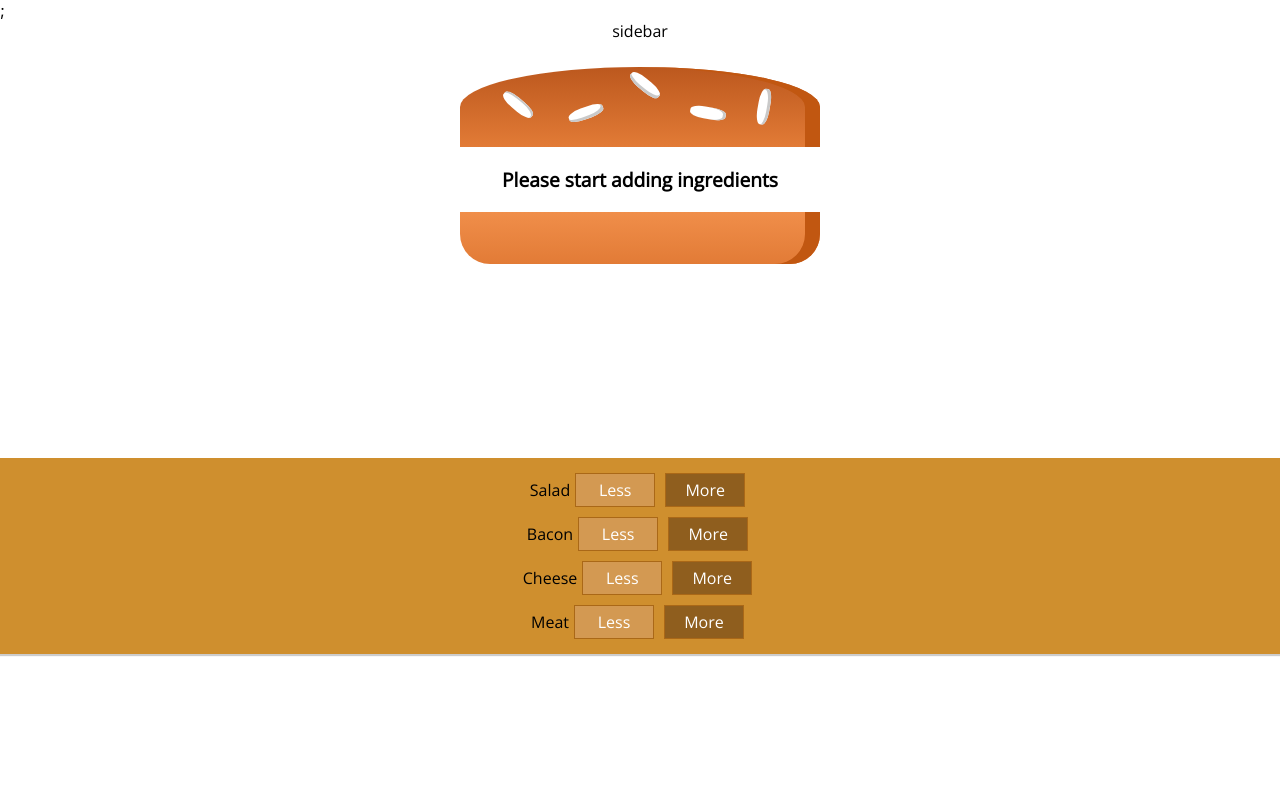
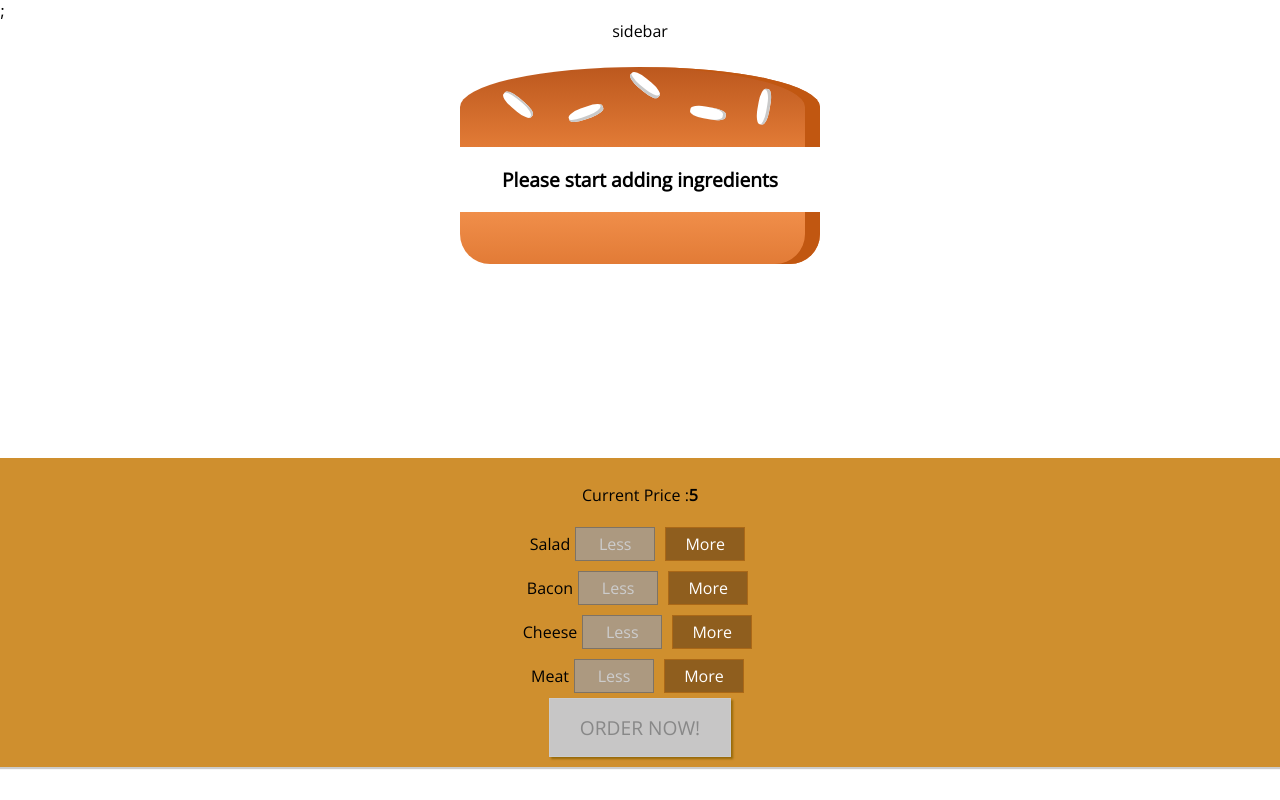
Before and after one commit to ilis137/React-course-project, a React app: page / in a window 1280 px wide. Built offline with nearby package versions, Linux system fonts and the light colour scheme.

Commit message:
added some controls for ordering burger

```diff
--- a/src/components/Burger/BurgerControls/BuildContol/BuildControl.jsx
+++ b/src/components/Burger/BurgerControls/BuildContol/BuildControl.jsx
@@ -3,8 +3,16 @@ import classes from "./BuildControl.module.css";
 const BuildControl = props => (
   <div className={classes.BuildControl}>
     <div className={classes.label}>{props.label}</div>
-    <button className={classes.Less}>Less</button>
-    <button className={classes.More}>More</button>
+    <button
+      className={classes.Less}
+      onClick={props.removed}
+      disabled={props.disabled}
+    >
+      Less
+    </button>
+    <button className={classes.More} onClick={props.added}>
+      More
+    </button>
   </div>
 );
 export default BuildControl;
--- a/src/components/Burger/BurgerControls/BurgerControls.jsx
+++ b/src/components/Burger/BurgerControls/BurgerControls.jsx
@@ -9,9 +9,21 @@ const controls = [
 ];
 const BurgerControls = props => (
   <div className={classes.BuildControls}>
+    <p>
+      Current Price :<strong>{props.price}</strong>
+    </p>
     {controls.map(ctrl => (
-      <BuildControl key={ctrl.label} label={ctrl.label} />
+      <BuildControl
+        key={ctrl.label}
+        label={ctrl.label}
+        added={() => props.ingredientAdded(ctrl.type)}
+        removed={() => props.ingredientRemoved(ctrl.type)}
+        disabled={props.disabled[ctrl.type]}
+      />
     ))}
+    <button className={classes.OrderButton} disabled={!props.purchasable}>
+      ORDER NOW!
+    </button>
   </div>
 );
 
--- a/src/components/Burger/BurgerControls/BurgerControls.module.css
+++ b/src/components/Burger/BurgerControls/BurgerControls.module.css
@@ -8,3 +8,45 @@
     margin: auto;
     padding: 10px 0;
 }
+
+.OrderButton {
+    background-color: #DAD735;
+    outline: none;
+    cursor: pointer;
+    border: 1px solid #966909;
+    color: #966909;
+    font-family: inherit;
+    font-size: 1.2em;
+    padding: 15px 30px;
+    box-shadow: 2px 2px 2px #966909;
+}
+
+.OrderButton:hover,
+.OrderButton:active {
+    background-color: #A0DB41;
+    border: 1px solid #966909;
+    color: #966909;
+}
+
+.OrderButton:disabled {
+    background-color: #C7C6C6;
+    cursor: not-allowed;
+    border: 1px solid #ccc;
+    color: #888888;
+}
+
+.OrderButton:not(:disabled) {
+    animation: enable 0.3s linear;
+}
+
+@keyframes enable {
+    0% {
+        transform: scale(1);
+    }
+    60% {
+        transform: scale(1.1);
+    }
+    100% {
+        transform: scale(1);
+    }
+}
--- a/src/containers/BurgerBuilder/BurgerBuilder.jsx
+++ b/src/containers/BurgerBuilder/BurgerBuilder.jsx
@@ -1,6 +1,12 @@
 import React, { Component } from "react";
 import Burger from "../../components/Burger/Burger";
 import BurgerControls from "../../components/Burger/BurgerControls/BurgerControls";
+const INGREDIENT_PRICES = {
+  salad: 0.5,
+  bacon: 0.7,
+  cheese: 0.8,
+  meat: 1.4
+};
 class BurgerBuilder extends Component {
   state = {
     ingredients: {
@@ -8,13 +14,74 @@ class BurgerBuilder extends Component {
       bacon: 0,
       cheese: 0,
       meat: 0
-    }
+    },
+    totalPrice: 5,
+    purchasable: false
+  };
+  addIngrdientHandler = type => {
+    const oldCount = this.state.ingredients[type];
+    const newCount = oldCount + 1;
+    const updatedIngredient = { ...this.state.ingredients };
+    updatedIngredient[type] = newCount;
+    const price = INGREDIENT_PRICES[type];
+    console.log(INGREDIENT_PRICES);
+    const oldPrice = this.state.totalPrice;
+    const newPrice = oldPrice + price;
+    console.log(newPrice);
+    console.log(updatedIngredient);
+    this.setState({
+      ingredients: updatedIngredient,
+      totalPrice: newPrice
+    });
+    console.log(this.state);
+    this.updatePurchasable(updatedIngredient);
+  };
+  removeIngrdientHandler = type => {
+    const oldCount = this.state.ingredients[type];
+    if (oldCount <= 0) return;
+    const newCount = oldCount - 1;
+    const updatedIngredient = { ...this.state.ingredients };
+    updatedIngredient[type] = newCount;
+    const price = INGREDIENT_PRICES[type];
+    console.log(INGREDIENT_PRICES);
+    const oldPrice = this.state.totalPrice;
+    const newPrice = oldPrice - price;
+    console.log(newPrice);
+    console.log(updatedIngredient);
+    this.setState({
+      ingredients: updatedIngredient,
+      totalPrice: newPrice
+    });
+    console.log(this.state);
+    this.updatePurchasable(updatedIngredient);
+  };
+
+  updatePurchasable = ingredients => {
+    const sum = Object.keys(ingredients)
+      .map(igKey => {
+        return ingredients[igKey];
+      })
+      .reduce((sum, el) => {
+        return sum + el;
+      }, 0);
+    this.setState({ purchasable: sum > 0 });
   };
   render() {
+    const disabledInfo = { ...this.state.ingredients };
+    for (let key in disabledInfo) {
+      disabledInfo[key] = disabledInfo[key] <= 0;
+    }
+
     return (
       <>
         <Burger ingredients={this.state.ingredients} />
-        <BurgerControls />
+        <BurgerControls
+          ingredientAdded={this.addIngrdientHandler}
+          ingredientRemoved={this.removeIngrdientHandler}
+          disabled={disabledInfo}
+          price={this.state.totalPrice}
+          purchasable={this.state.purchasable}
+        />
       </>
     );
   }
```
